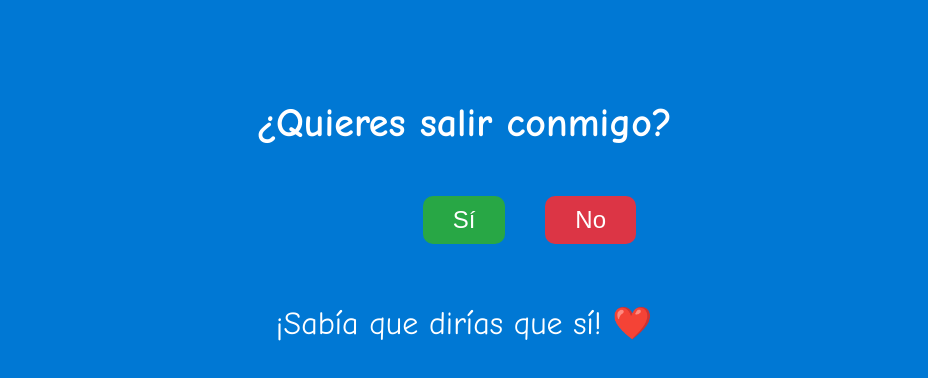
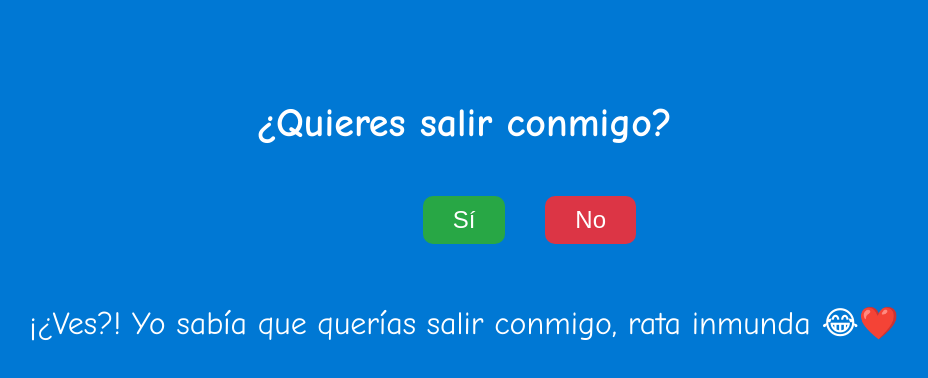
Before and after one commit to Jose87872/Salida, a plain HTML site: page index.html in a window 1280 px wide. Both pictures are taken after a click on the button "Sí". Shown: the whole page, without its empty margins (176-1104 px from the left). Drawn offline with Linux system fonts and the light colour scheme.

Commit message:
Update index.html

```diff
--- a/index.html
+++ b/index.html
@@ -2,7 +2,7 @@
 <html lang="es">
 <head>
   <meta charset="UTF-8">
-  <title>¿Quieres salir conmigo?</title>
+  <title>¿Salimos el sabado o que rata?</title>
   <style>
     body {
       background: #0078d4; /* fondo estilo Windows */
@@ -68,7 +68,7 @@
     }
 
     function responderSi() {
-      document.getElementById("respuesta").textContent = "¡Sabía que dirías que sí! ❤️";
+      document.getElementById("respuesta").textContent = "¡¿Ves?! Yo sabía que querías salir conmigo, rata inmunda 😂❤️";
     }
   </script>
 
```
